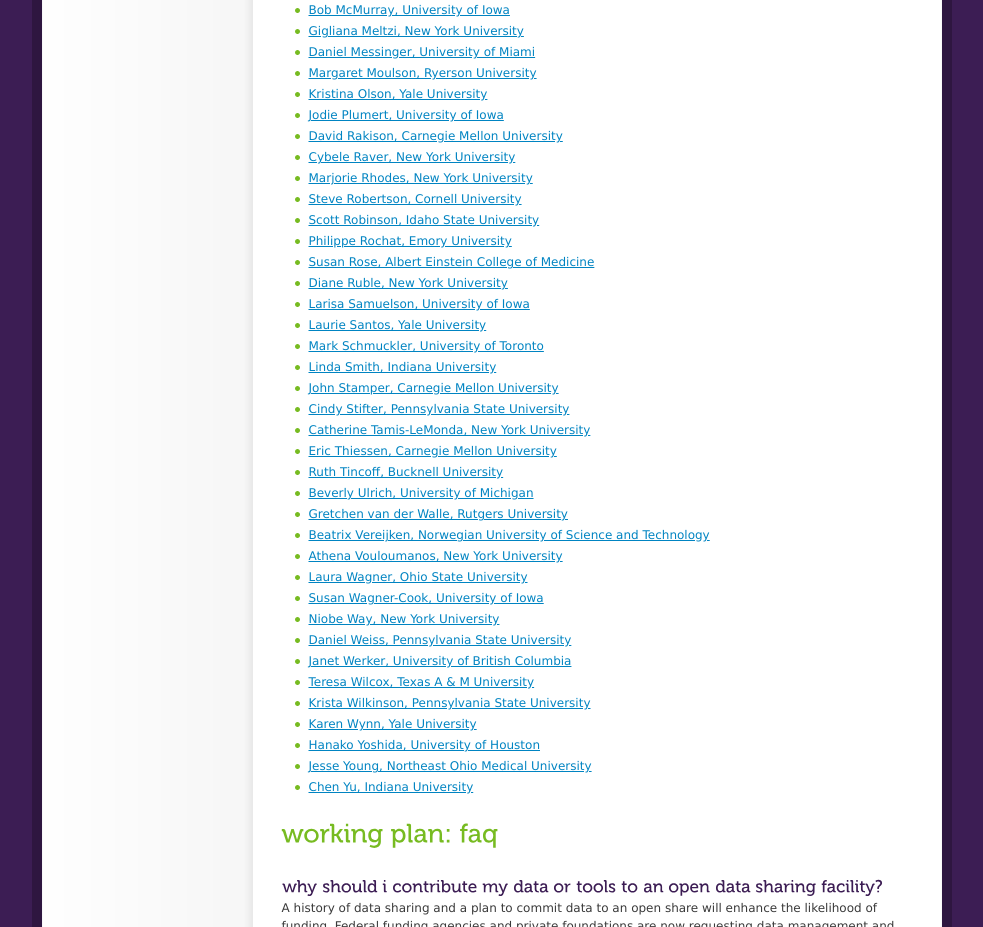
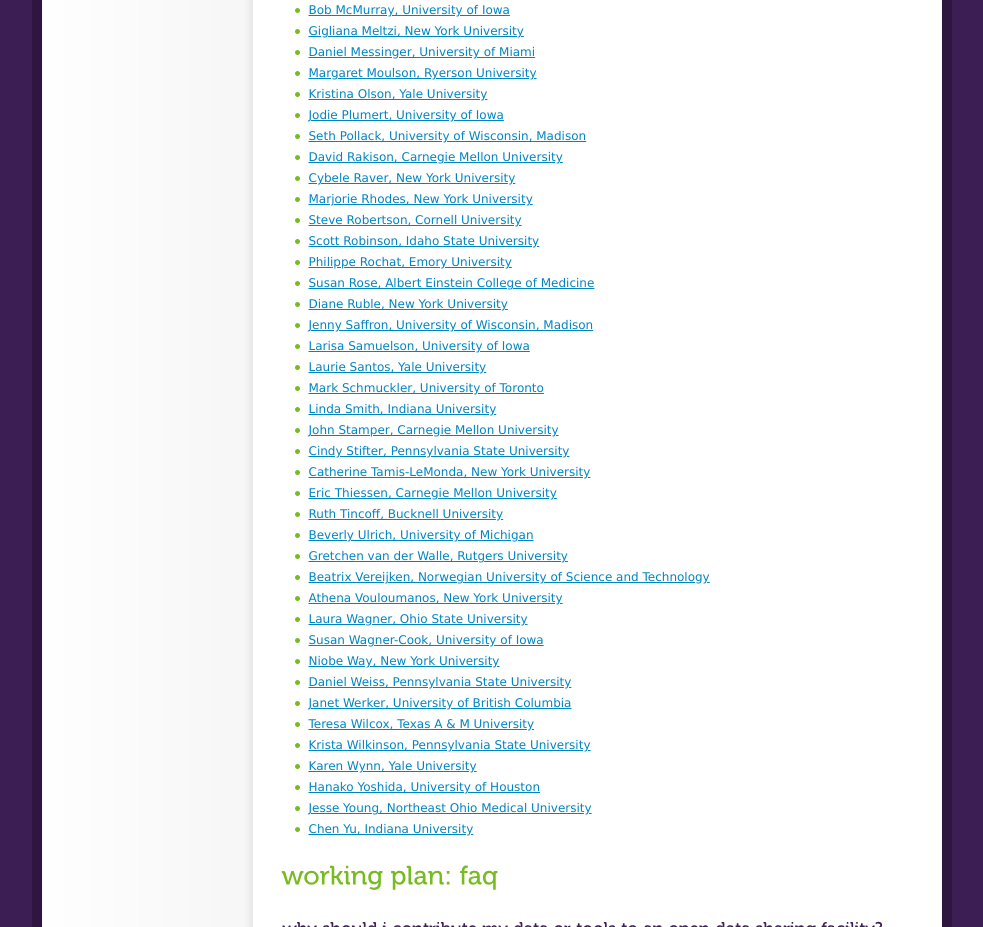
Before and after one commit to OpenSHAPA/openshare, a plain HTML site: page index.html in a window 1280 px wide. Shown: the part 2916-3843 px from the top of the page, without its empty margins (149-1132 px from the left). Drawn offline with Linux system fonts and the light colour scheme.

Commit message:
Added more names.

```diff
--- a/index.html
+++ b/index.html
@@ -162,6 +162,7 @@
   <li><a href="http://www.ryerson.ca/psychology/faculty/moulson/">Margaret Moulson, Ryerson University</a></li>
   <li><a href="http://psychology.yale.edu/faculty/kristina-olson">Kristina Olson, Yale University</a></li>
   <li><a href="http://www.psychology.uiowa.edu/Faculty/Plumert/plumert.html">Jodie Plumert, University of Iowa</a></li>
+  <li><a href="http://www.waisman.wisc.edu/childemotion/seth.html">Seth Pollack, University of Wisconsin, Madison</a></li>
   <li><a href="http://www.psy.cmu.edu/~rakison/">David Rakison, Carnegie Mellon University</a></li>
   <li><a href="http://steinhardt.nyu.edu/appsych/faculty_bios/view/C._Cybele_Raver">Cybele Raver, New York University</a></li>
   <li><a href="http://www.psych.nyu.edu/rhodes/">Marjorie Rhodes, New York University</a></li>
@@ -170,6 +171,7 @@
   <li><a href="http://www.psychology.emory.edu/cognition/rochat/">Philippe Rochat, Emory University</a></li>
   <li><a href="http://www.einstein.yu.edu/home/faculty/profile.asp?id=132">Susan Rose, Albert Einstein College of Medicine</a></li>
   <li><a href="http://www.psych.nyu.edu/ruble/">Diane Ruble, New York University</a></li>
+  <li><a href="http://glial.psych.wisc.edu/index.php/psychsplashfacstaff/121">Jenny Saffron, University of Wisconsin, Madison</a></li>
   <li><a href="http://www.psychology.uiowa.edu/people/larissa_samuelson">Larisa Samuelson, University of Iowa</a></li>
   <li><a href="http://www.yale.edu/caplab/Main/Home.html">Laurie Santos, Yale University</a></li>
   <li><a href="http://www.utsc.utoronto.ca/~marksch/">Mark Schmuckler, University of Toronto</a></li>
```
